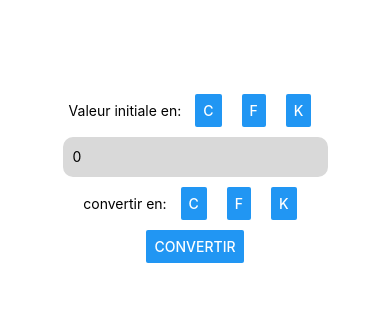
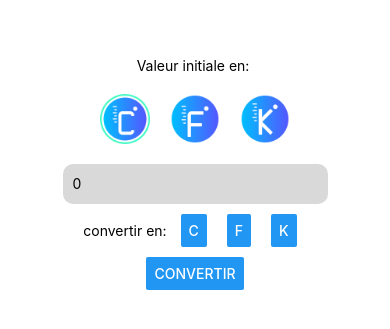
Before and after one commit to SeshiriaC/temperature-converter-stic4-2024, a React Native app in the folder App/: screen / in a window 390 px wide. Shown: the part 249-578 px from the top of the page. Built offline with nearby package versions, Linux system fonts and the light colour scheme.

Commit message:
UPDATE: Forme des bouttons DOWNGRADE: Les fonctions liés aux boutons ne fonctionnent plus

```diff
--- a/App/App.js
+++ b/App/App.js
@@ -9,12 +9,14 @@ import {
   KelvinToCelcius,
   KelvinToFahrenheit,
 } from "./utils/conversions";
+import UnitChoice from "./components/UnitChoice";
 
 export default function App() {
   const [inputValue, setInputValue] = useState("");
   const [outputValue, setOutputValue] = useState("");
   const [inputUnit, setInputUnit] = useState("C");
   const [outputUnit, setOutputUnit] = useState("F");
+
 
   function convertInput() {
     //Convertis de l'entrée en nombre réel
@@ -33,7 +35,7 @@ export default function App() {
         result = CelciusToFahrenheit(input) + " °F";
       } else if (outputUnit === "K") {
         result = CelciusToKelvin(input) + " K";
-      } else {
+      } else if (outputUnit === "C"){
         result = input + " °C";
       }
     } else if (inputUnit === "F") {
@@ -55,22 +57,14 @@ export default function App() {
     }
 
     setOutputValue(result);
+    setInputUnit(UnitChoice.state);
   }
 
   return (
     <View style={styles.container}>
-      <View style={styles.selector}>
-        <Text>Valeur initiale en: </Text>
-        <View style={styles.buttonContainer}>
-          <Button title="C" onPress={() => setInputUnit("C")} />
-        </View>
-        <View style={styles.buttonContainer}>
-          <Button title="F" onPress={() => setInputUnit("F")} />
-        </View>
-        <View style={styles.buttonContainer}>
-          <Button title="K" onPress={() => setInputUnit("K")} />
-        </View>
-      </View>
+      <Text>Valeur initiale en: </Text>
+
+      <UnitChoice/>
       <TextInput
         style={{
           padding: 10,
--- /dev/null
+++ b/App/components/UnitChoice.js
@@ -0,0 +1,89 @@
+import { useState, createContext } from "react";
+import { View, Image, StyleSheet, TouchableOpacity } from "react-native";
+
+
+function UnitChoice() {
+  const [isCelsiusSelected, setIsCelsiusSelected] = useState(true);
+  const [isFahrenheitSelected, setIsFahrenheitSelected] = useState(false);
+  const [isKelvinSelected, setIsKelvinSelected] = useState(false);
+  const [unitState, isUnitState] = useState("C");
+
+  const celsiusNotSelected = require("../assets/celsius-icon.png");
+  const celsiusSelected = require("../assets/celsius-selected-icon.png");
+
+  const fahrenheitNotSelected = require("../assets/fahrenheit-icon.png");
+  const fahrenheitSelected = require("../assets/fahrenheit-selected-icon.png");
+
+  const kelvinNotSelected = require("../assets/kelvin-icon.png");
+  const kelvinSelected = require("../assets/kelvin-selected-icon.png");
+
+
+
+  return (
+    <View style={styles.container}>
+      <TouchableOpacity
+        onPress={() => {
+          setIsCelsiusSelected(!isCelsiusSelected);
+          setIsFahrenheitSelected(false);
+          setIsKelvinSelected(false);
+          if (isCelsiusSelected) {
+            isUnitState("Celcius");
+          }
+        }}
+      >
+        <Image
+          source={isCelsiusSelected ? celsiusSelected : celsiusNotSelected}
+          style={styles.icons}
+        />
+      </TouchableOpacity>
+      <TouchableOpacity
+        onPress={() => {
+          setIsFahrenheitSelected(!isFahrenheitSelected);
+          setIsCelsiusSelected(false);
+          setIsKelvinSelected(false);
+          if (isFahrenheitSelected) {
+            isUnitState("F");
+          }
+        }}
+      >
+        <Image
+          source={
+            isFahrenheitSelected ? fahrenheitSelected : fahrenheitNotSelected
+          }
+          style={styles.icons}
+        />
+      </TouchableOpacity>
+      <TouchableOpacity
+        onPress={() => {
+          setIsKelvinSelected(!isKelvinSelected);
+          setIsCelsiusSelected(false);
+          setIsFahrenheitSelected(false);
+          if (isKelvinSelected) {
+            isUnitState("K");
+          }
+        }}
+      >
+        <Image
+          source={isKelvinSelected ? kelvinSelected : kelvinNotSelected}
+          style={styles.icons}
+        />
+      </TouchableOpacity>
+    </View>
+  );
+}
+
+const styles = StyleSheet.create({
+  container: {
+    margin: 10,
+    flexDirection: "row",
+    alignItems: "center",
+    justifyContent: "space-between",
+  },
+  icons: {
+    margin: 10,
+    width: 50,
+    height: 50,
+  },
+});
+
+export default UnitChoice;
```
Also changed, not shown: App/package.json (+7 -3 lines), 2 other files (tests, documents, lock files or other folders).
